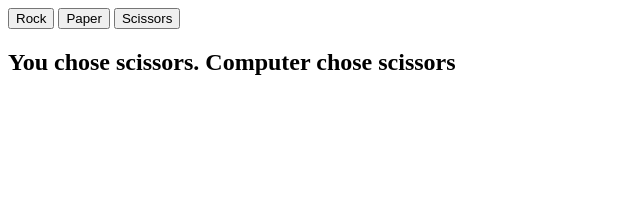
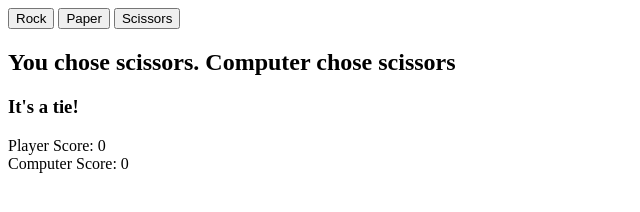
Before and after one commit to Keanada/Rock-Paper-Scissors, a plain HTML site: page index.html in a window 1280 px wide. Both pictures are taken after a click on the button "Scissors". Shown: the whole page, without its empty margins (0-640 px from the left). Drawn offline with Linux system fonts and the light colour scheme.

Commit message:
RPS Logic Finished

```diff
--- a/index.html
+++ b/index.html
@@ -12,5 +12,8 @@
         <button id="scissors">Scissors</button>
 
         <h2 id="choice"></h2>
+        <h3 id="result"></h3>
+        <div class="playerScore"></div>
+        <div class="compScore"></div>
     </body>
 </html>
--- a/javascript.js
+++ b/javascript.js
@@ -41,12 +41,14 @@ scissors.addEventListener('click', () => {
 });
 
 
-let  playerSelect = scissors;
 
 
 
 function playRound(playerSelect, computerSelection) {
+
+
     let result = "";
+
      if (playerSelect == "Rock".toLowerCase() && computerSelection == "Paper".toLowerCase()) {
         result = "You lose! Rock beats Paper!";
         compWin++;
@@ -73,6 +75,8 @@ function playRound(playerSelect, computerSelection) {
         result = "Pick one!";
     }
 
+    return result;
+
 }
 
 
@@ -81,11 +85,25 @@ function playRound(playerSelect, computerSelection) {
 function game(playerSelect) {
 
         let rand = Math.floor(Math.random() * 3) + 1;
-        console.log(playerSelect + ", " + getComputerChoice(rand));
+
 
         const choice = document.querySelector('h2');
         choice.textContent = "You chose " + playerSelect + ". Computer chose " + getComputerChoice(rand);
 
+
         const result = document.querySelector('h3');
-        result.textContent = result;
+        result.textContent = playRound(playerSelect, getComputerChoice(rand));
+
+        const playerScore = document.querySelector('.playerScore');
+        playerScore.classList.add('playerScore');
+        playerScore.textContent = "Player Score: " + playerWin;
+
+        const compScore = document.querySelector('.compScore');
+        compScore.classList.add('compScore');
+        compScore.textContent = "Computer Score: " + compWin;
+
+
+
+
+
 }
```
